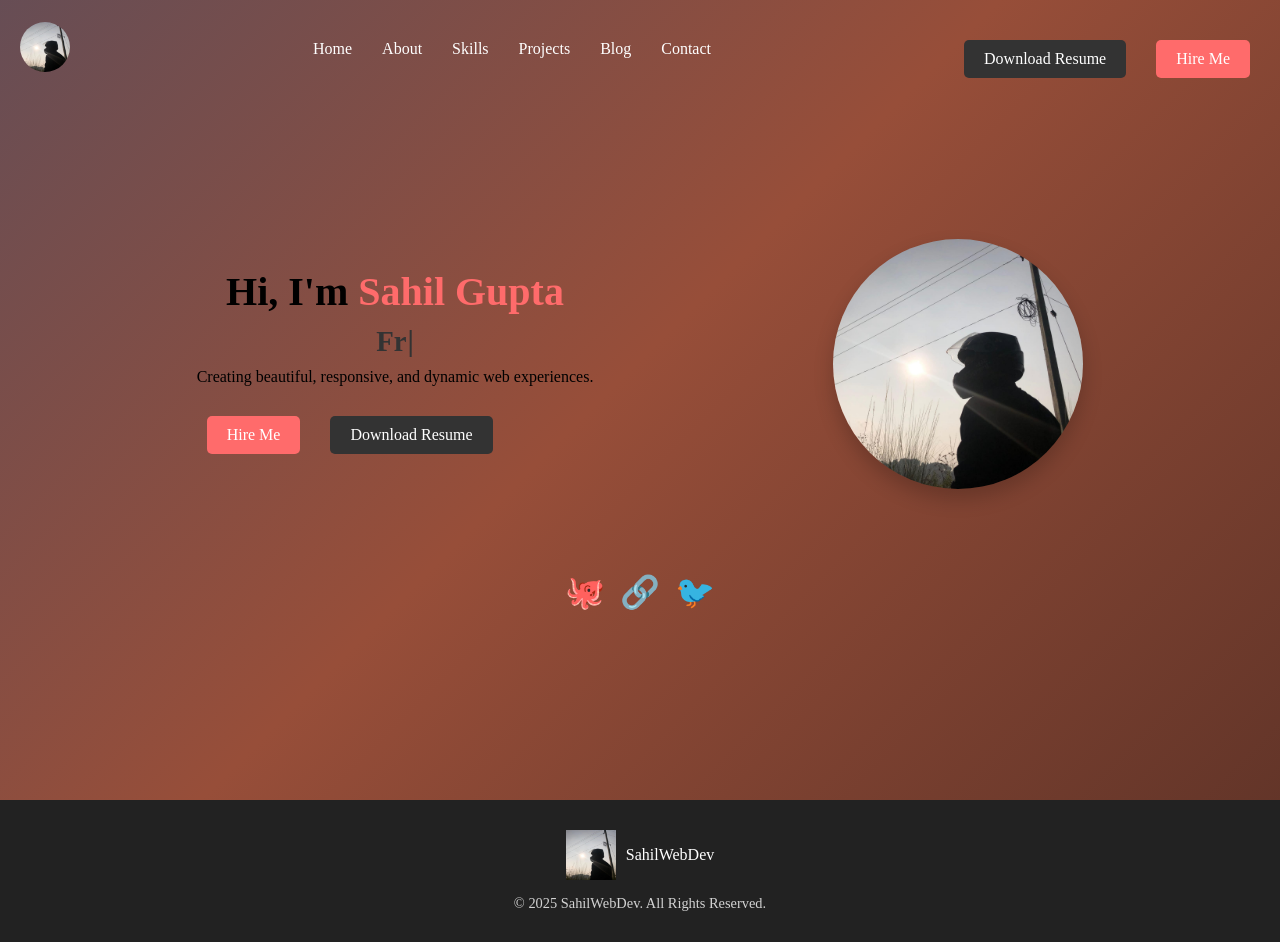
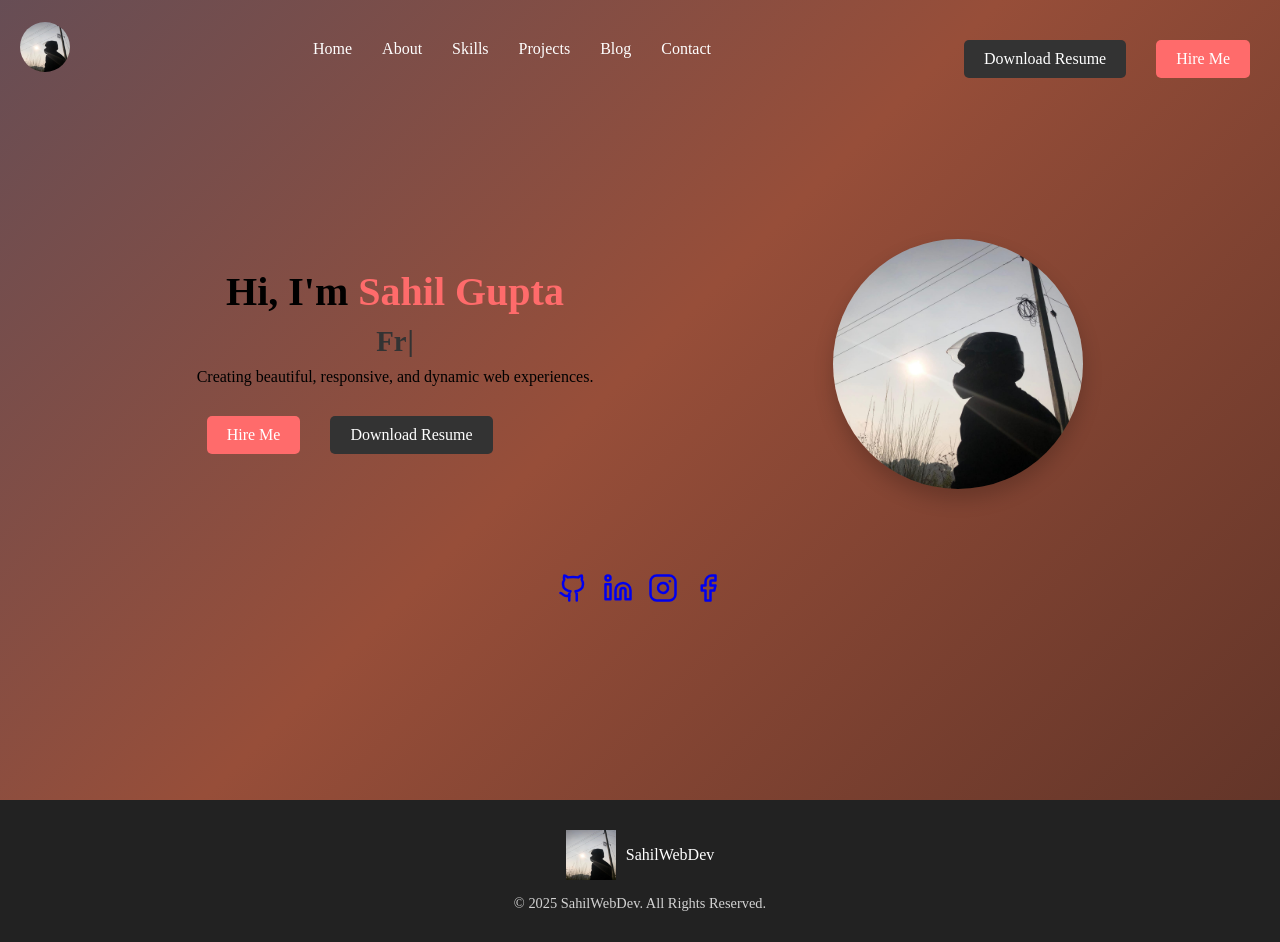
Before and after one commit to sahilwebdev21/sahilwebdev, a Next.js app: page / in a window 1280 px wide. Built offline with nearby package versions, Linux system fonts and the light colour scheme.

Commit message:
`Added Lucide React icons and updated dependencies in package-lock.json and package.json`

```diff
--- a/package.json
+++ b/package.json
@@ -9,6 +9,7 @@
     "lint": "next lint"
   },
   "dependencies": {
+    "lucide-react": "^0.477.0",
     "next": "15.1.7",
     "react": "^18.3.1",
     "react-dom": "^18.3.1",
--- a/src/app/page.tsx
+++ b/src/app/page.tsx
@@ -3,6 +3,7 @@ import { useEffect, useState } from "react";
 import Link from "next/link";
 import Typewriter from "typewriter-effect";
 import Image from "next/image";
+import { Github, Linkedin, Instagram, FacebookIcon} from "lucide-react"; // Importing Lucide icons
 
 export default function Home() {
   const [bgAnimation, setBgAnimation] = useState(false);
@@ -30,8 +31,12 @@ export default function Home() {
           </h2>
           <p>Creating beautiful, responsive, and dynamic web experiences.</p>
           <div className="cta">
-            <Link href="/contact" className="hireBtn">Hire Me</Link>
-            <a href="/resume.pdf" className="resumeBtn" download>Download Resume</a>
+            <Link href="/contact" className="hireBtn">
+              Hire Me
+            </Link>
+            <a href="/resume.pdf" className="resumeBtn" download>
+              Download Resume
+            </a>
           </div>
         </div>
 
@@ -49,9 +54,18 @@ export default function Home() {
 
       {/* Social Media Links */}
       <div className="socialLinks">
-        <a href="https://github.com/" target="_blank" className="socialIcon">🐙</a>
-        <a href="https://linkedin.com/" target="_blank" className="socialIcon">🔗</a>
-        <a href="https://twitter.com/" target="_blank" className="socialIcon">🐦</a>
+        <a href="https://github.com/sahilwebdev21" target="_blank" className="socialIcon">
+          <Github size={30} />
+        </a>
+        <a href="https://www.linkedin.com/in/sahil-gupta-ba01b7350/" target="_blank" className="socialIcon">
+          <Linkedin size={30} />
+        </a>
+        <a href="https://www.instagram.com/sahilwebdev21/?hl=en" target="_blank" className="socialIcon">
+          <Instagram size={30} />
+        </a>
+        <a href="https://www.facebook.com/sahilwebdev.np/" target="_blank" className="socialIcon">
+          <FacebookIcon size={30} />
+        </a>
       </div>
     </main>
   );
```
Also changed, not shown: 1 other file (tests, documents, lock files or other folders).
